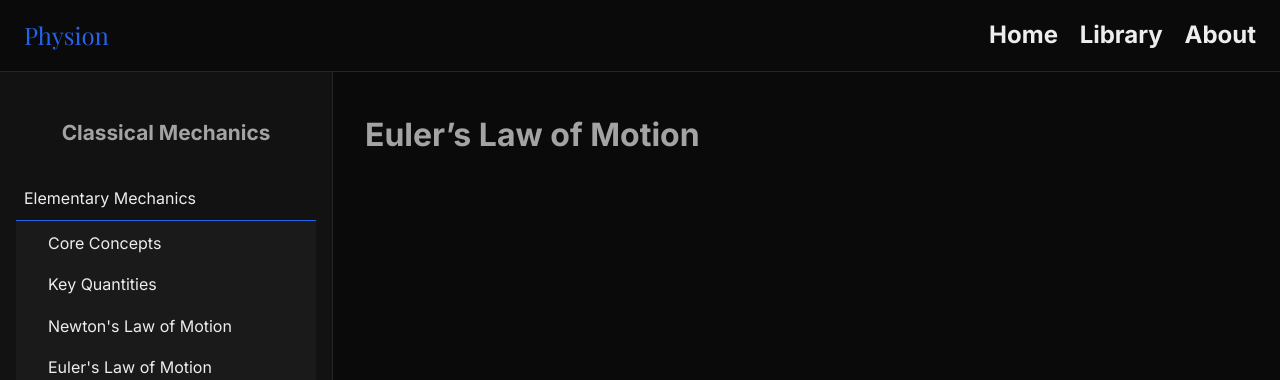
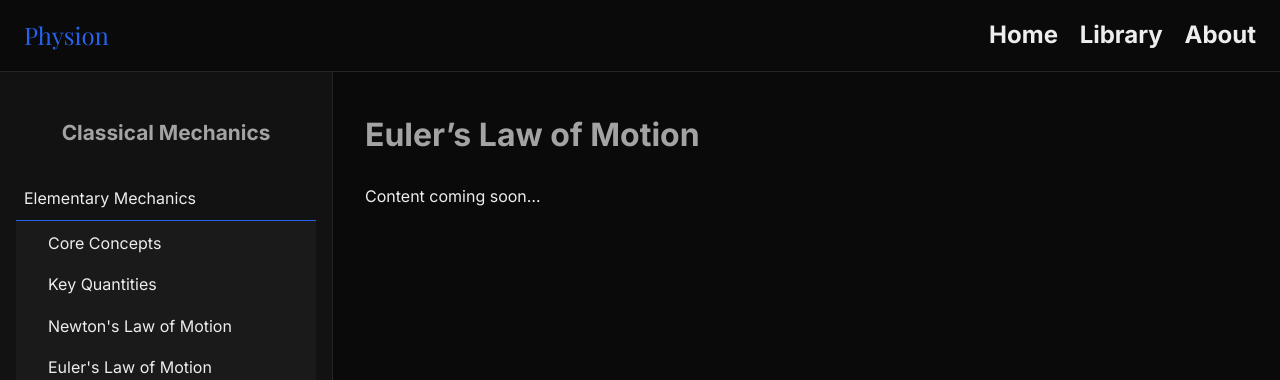
Before and after one commit to thfahim-xyz/physion, a Jekyll site: the page built from books/cm/cm1/cm1-4.md, in a window 1280 px wide. Shown: the top 380 px of the page. Built offline with Jekyll 4.4.1, drawn with Linux system fonts in a browser that asks for light colours.

Commit message:
Update cm1-4.md

```diff
--- a/books/cm/cm1/cm1-4.md
+++ b/books/cm/cm1/cm1-4.md
@@ -4,4 +4,6 @@ title: Euler's Law of Motion
 book: cm
 ---
 
-# Euler's Law of Motion
+# {{ page.title }}
+
+Content coming soon...
```
